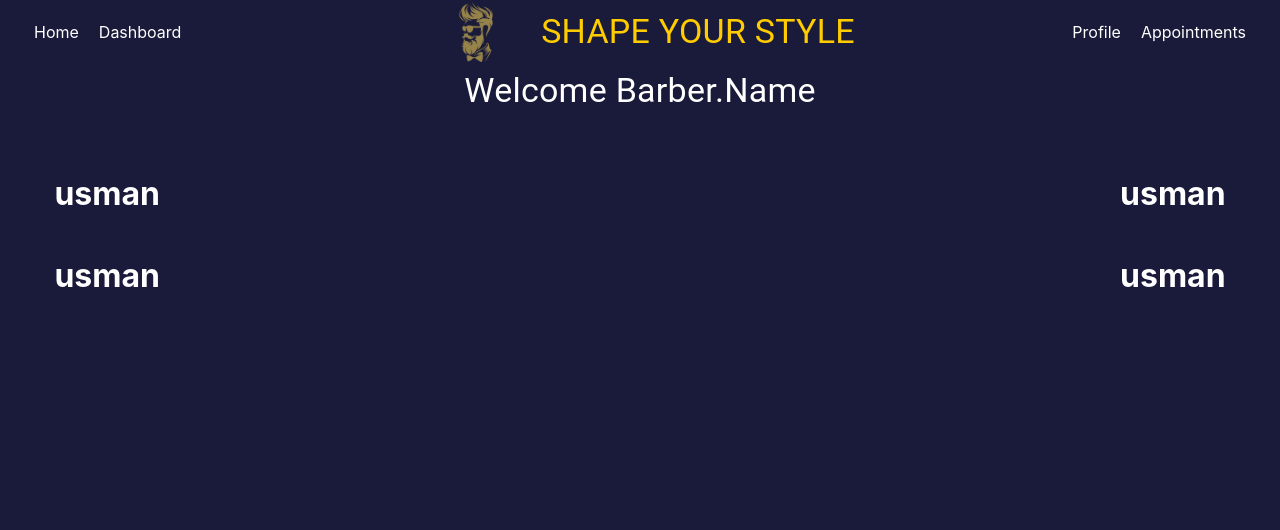
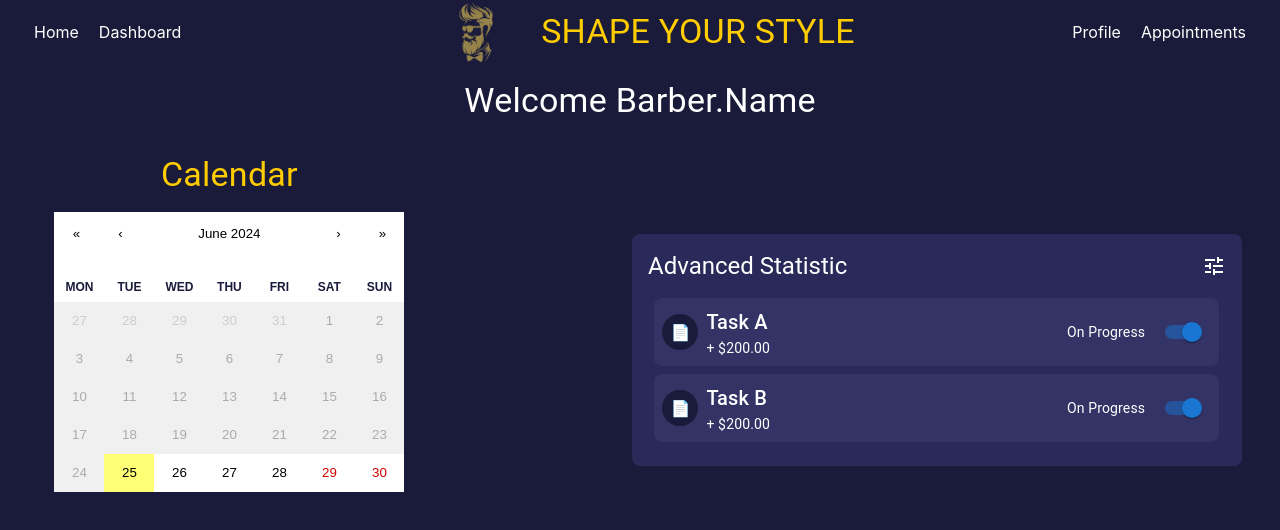
Before and after one commit to MuhammadUmarMalik/HSMS_Frontend, a React (Create React App) app: page /barbers/home in a window 1280 px wide. Shown: the top 530 px of the page. Built offline with nearby package versions, Linux system fonts and the light colour scheme.

Commit message:
commited

```diff
--- a/package.json
+++ b/package.json
@@ -20,6 +20,7 @@
     "mobx-react": "^9.1.1",
     "mobx-react-lite": "^4.0.7",
     "react": "^18.3.1",
+    "react-calendar": "^5.0.0",
     "react-dom": "^18.3.1",
     "react-easy-crop": "^5.0.7",
     "react-router-dom": "^6.23.1",
--- a/src/screens/Barber/BarberStyle.js
+++ b/src/screens/Barber/BarberStyle.js
@@ -1,5 +1,6 @@
 import { styled } from "@mui/material/styles";
-import { Box, Button, Typography } from "@mui/material";
+import { Box } from "@mui/material";
+import "react-calendar/dist/Calendar.css"; // Import default Calendar styles
 
 export const Container = styled(Box)(({ theme }) => ({
   padding: theme.spacing(0),
@@ -14,33 +15,131 @@ export const Container = styled(Box)(({ theme }) => ({
 
 export const CustomAiHeading = styled(Box)(({ theme }) => ({
   textAlign: "center",
-  marginBottom: theme.spacing(2),
+  marginBottom: theme.spacing(1),
   padding: theme.spacing(1),
-  paddingTop: theme.spacing(0.8),
+  paddingTop: theme.spacing(2),
 }));
 
 export const CalendTaskContainer = styled(Box)(({ theme }) => ({
   display: "flex",
+  flexDirection: "row",
   justifyContent: "flex-start",
   alignItems: "flex-start",
   width: "100%",
   padding: theme.spacing(2),
+  [theme.breakpoints.down("sm")]: {
+    flexDirection: "column",
+    alignItems: "center",
+  },
+  [theme.breakpoints.between("sm", "md")]: {
+    flexDirection: "column",
+    alignItems: "center",
+  },
+  [theme.breakpoints.between("md", "lg")]: {
+    flexDirection: "row",
+  },
 }));
 
 export const ItemLeft = styled(Box)(({ theme }) => ({
   display: "flex",
   flexDirection: "column",
-  justifyContent: "flex-start",
+  justifyContent: "center",
   alignItems: "flex-start",
   paddingLeft: theme.spacing(2),
   flex: 1,
+  width: "100%", // Ensure full width at all screen sizes
+  [theme.breakpoints.between("sm", "md")]: {
+    marginBottom: theme.spacing(2),
+    alignItems: "center",
+  },
+  [theme.breakpoints.down("sm")]: {
+    alignItems: "center",
+    width: "90%",
+    paddingLeft: theme.spacing(0),
+    marginBottom: theme.spacing(2),
+  },
 }));
 
 export const ItemRight = styled(Box)(({ theme }) => ({
   display: "flex",
   flexDirection: "column",
-  justifyContent: "flex-end",
-  alignItems: "flex-end",
-  paddingRight: theme.spacing(2),
+  justifyContent: "center",
+  alignItems: "center",
+  marginTop: "5rem",
+  padding: theme.spacing(2),
+  backgroundColor: "#2a2a5a",
+  borderRadius: "8px",
+  flex: 1,
+  width: "100%", // Ensure full width at all screen sizes
+  [theme.breakpoints.between("sm", "md")]: {
+    marginTop: theme.spacing(7), // Adjusted marginTop for medium screens
+    padding: theme.spacing(1), // Adjusted padding for medium screens
+  },
+  [theme.breakpoints.between("md", "lg")]: {
+    width: "50%", // Adjusted width for larger screens to maintain consistency
+    marginTop: theme.spacing(7), // Adjusted marginTop for larger screens
+  },
+  [theme.breakpoints.down("sm")]: {
+    width: "90%",
+    marginTop: theme.spacing(0),
+    padding: theme.spacing(1),
+  },
+}));
+
+// Custom styles for react-calendar
+export const CalendarContainer = styled(Box)(({ theme }) => ({
+  "& .react-calendar": {
+    color: "#000",
+    border: "none",
+  },
+  "& .react-calendar__navigation button": {
+    color: "#000",
+  },
+  "& .react-calendar__month-view__weekdays__weekday abbr": {
+    textDecoration: "none !important",
+  },
+  "& .react-calendar__month-view__weekdays__weekday": {
+    color: "#1a1a3a",
+    textDecoration: "none !important",
+  },
+}));
+
+export const TaskItem = styled(Box)(({ theme }) => ({
+  display: "flex",
+  alignItems: "center",
+  justifyContent: "space-between",
+  backgroundColor: "#333366",
+  padding: theme.spacing(1), // Adjusted padding for TaskItem
+  borderRadius: "8px",
+  marginBottom: theme.spacing(1), // Adjusted marginBottom for TaskItem
+  width: "95%",
+}));
+
+export const TaskIcon = styled(Box)(({ theme }) => ({
+  display: "flex",
+  justifyContent: "center",
+  alignItems: "center",
+  backgroundColor: "#1a1a3a",
+  padding: theme.spacing(1), // Adjusted padding for TaskIcon
+  borderRadius: "50%",
+  marginRight: theme.spacing(1), // Adjusted marginRight for TaskIcon
+}));
+
+export const TaskInfo = styled(Box)(({ theme }) => ({
+  display: "flex",
+  flexDirection: "column",
   flex: 1,
 }));
+
+export const TaskSwitch = styled(Box)(({ theme }) => ({
+  display: "flex",
+  alignItems: "center",
+}));
+
+export const HeaderContainer = styled(Box)(({ theme }) => ({
+  display: "flex",
+  alignItems: "center",
+  justifyContent: "space-between",
+  width: "100%",
+  marginBottom: theme.spacing(2),
+}));
--- a/src/screens/Barber/Barbers.js
+++ b/src/screens/Barber/Barbers.js
@@ -1,16 +1,38 @@
+import { observer } from "mobx-react-lite";
 import React from "react";
-import BarberHeader from "../../components/headers/BarberHeader.js/BarberHeader";
-import { NavLink } from "../../screens/admin/home/HomeStyles";
+import Calendar from "react-calendar";
+import "react-calendar/dist/Calendar.css";
+import { barbersStore } from "../../stores/Barbers/BarbersStore/BarbersStore";
 import {
   Container,
   CustomAiHeading,
   CalendTaskContainer,
   ItemLeft,
   ItemRight,
+  CalendarContainer,
+  TaskItem,
+  TaskSwitch,
+  TaskIcon,
+  TaskInfo,
+  HeaderContainer
 } from "./BarberStyle";
-import { Typography } from "@mui/material";
+import { Typography, Switch, IconButton } from "@mui/material";
+import SettingsIcon from '@mui/icons-material/Settings';
+import { BarChart, DonutLarge, Equalizer } from "@mui/icons-material";
+import TuneIcon from '@mui/icons-material/Tune';
 
-const Barbers = () => {
+const Barbers = observer(() => {
+  const onDateChange = (date) => {
+    const today = new Date();
+    today.setHours(0, 0, 0, 0); // Resetting the time to midnight
+
+    if (date >= today) {
+      barbersStore.setSelectedDate(date);
+    } else {
+      alert("Selected date cannot be in the past");
+    }
+  };
+
   return (
     <>
       <Container>
@@ -19,17 +41,71 @@ const Barbers = () => {
         </CustomAiHeading>
         <CalendTaskContainer>
           <ItemLeft>
-            <h1>usman</h1>
-            <h1>usman</h1>
+            <CalendarContainer>
+              <Typography
+                variant="h4"
+                style={{
+                  color: "#ffcc00",
+                  textAlign: "center",
+                  marginBottom: "1rem",
+                }}
+              >
+                Calendar
+              </Typography>
+              <Calendar
+                onChange={onDateChange}
+                value={barbersStore.selectedDate}
+                tileDisabled={({ date }) =>
+                  date < new Date().setHours(0, 0, 0, 0)
+                }
+              />
+            </CalendarContainer>
           </ItemLeft>
           <ItemRight>
-            <h1>usman</h1>
-            <h1>usman</h1>
+            <HeaderContainer>
+              <Typography
+                variant="h5"
+                style={{
+                  color: "#fff",
+                  marginRight: "auto",
+                }}
+              >
+                Advanced Statistic
+              </Typography>
+              <TuneIcon style={{ color: "#fff" }} />
+              {/* <Equalizer style={{ color: "#fff" }} /> */}
+            </HeaderContainer>
+            <TaskItem>
+              <TaskIcon>📄</TaskIcon>
+              <TaskInfo>
+                <Typography variant="h6">Task A</Typography>
+                <Typography variant="body2">+ $200.00</Typography>
+              </TaskInfo>
+              <TaskSwitch>
+                <Typography variant="body2" style={{ marginRight: "0.5rem" }}>
+                  On Progress
+                </Typography>
+                <Switch defaultChecked color="primary" />
+              </TaskSwitch>
+            </TaskItem>
+            <TaskItem>
+              <TaskIcon>📄</TaskIcon>
+              <TaskInfo>
+                <Typography variant="h6">Task B</Typography>
+                <Typography variant="body2">+ $200.00</Typography>
+              </TaskInfo>
+              <TaskSwitch>
+                <Typography variant="body2" style={{ marginRight: "0.5rem" }}>
+                  On Progress
+                </Typography>
+                <Switch defaultChecked color="primary" />
+              </TaskSwitch>
+            </TaskItem>
           </ItemRight>
         </CalendTaskContainer>
       </Container>
     </>
   );
-};
+});
 
 export default Barbers;
--- a/src/stores/Barbers/BarbersStore/BarbersStore.js
+++ b/src/stores/Barbers/BarbersStore/BarbersStore.js
@@ -1,6 +1,9 @@
 import { makeObservable, observable, action, runInAction, toJS } from "mobx";
-import { SC } from "../../services/serverCall";
+import { SC } from "../../../services/serverCall";
 class BarbersStore {
+  //   selectedDate = new Date();
+  selectedDate = null;
+
   formFields = {
     name: "",
   };
@@ -17,9 +20,12 @@ class BarbersStore {
       setError: action,
       setLoading: action,
       FetchBarber: action,
+      setSelectedDate: action,
     });
   }
-
+  setSelectedDate(date) {
+    this.selectedDate = date;
+  }
   setFormField(field, value) {
     this.formFields[field] = value;
   }
```
Also changed, not shown: 1 other file (tests, documents, lock files or other folders).
